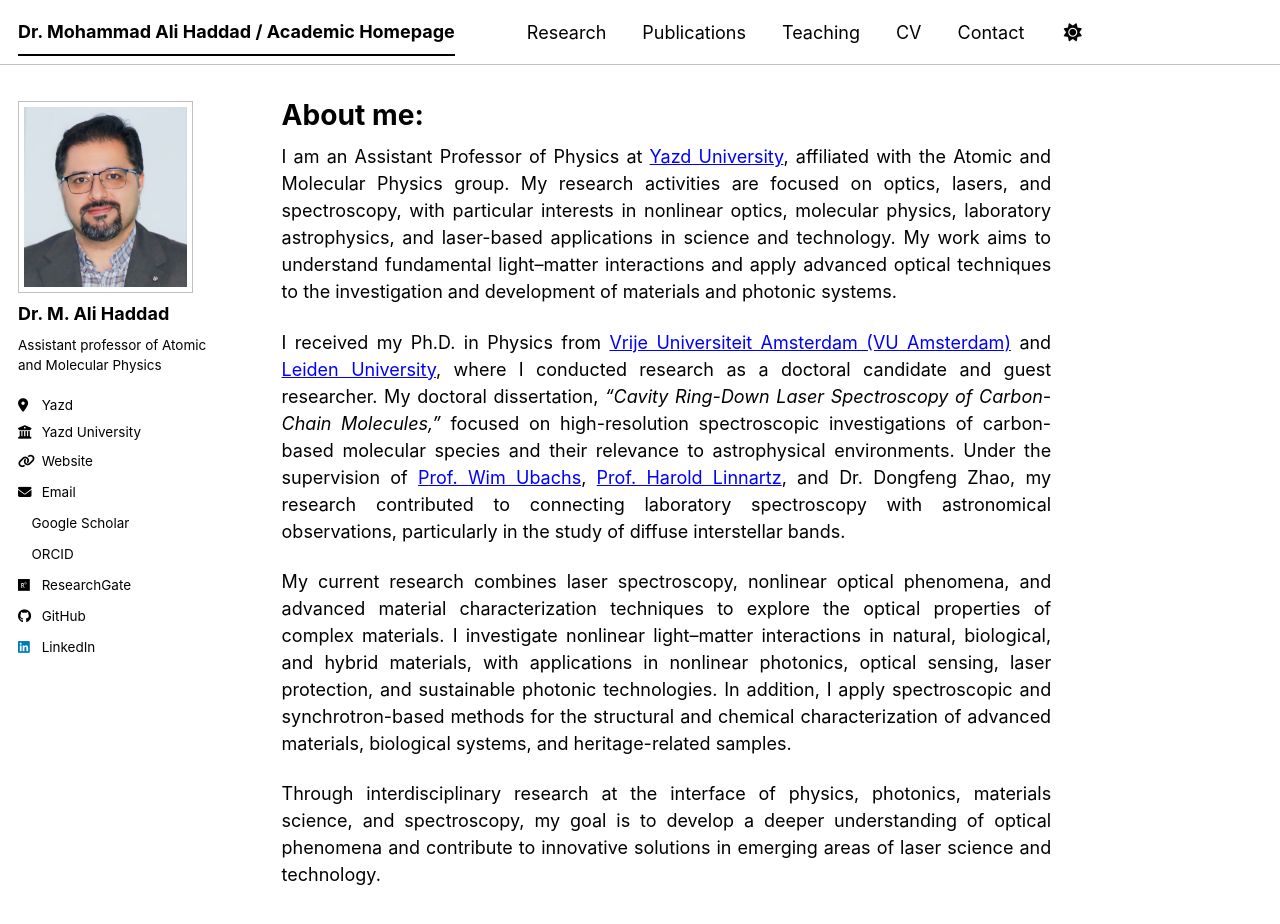
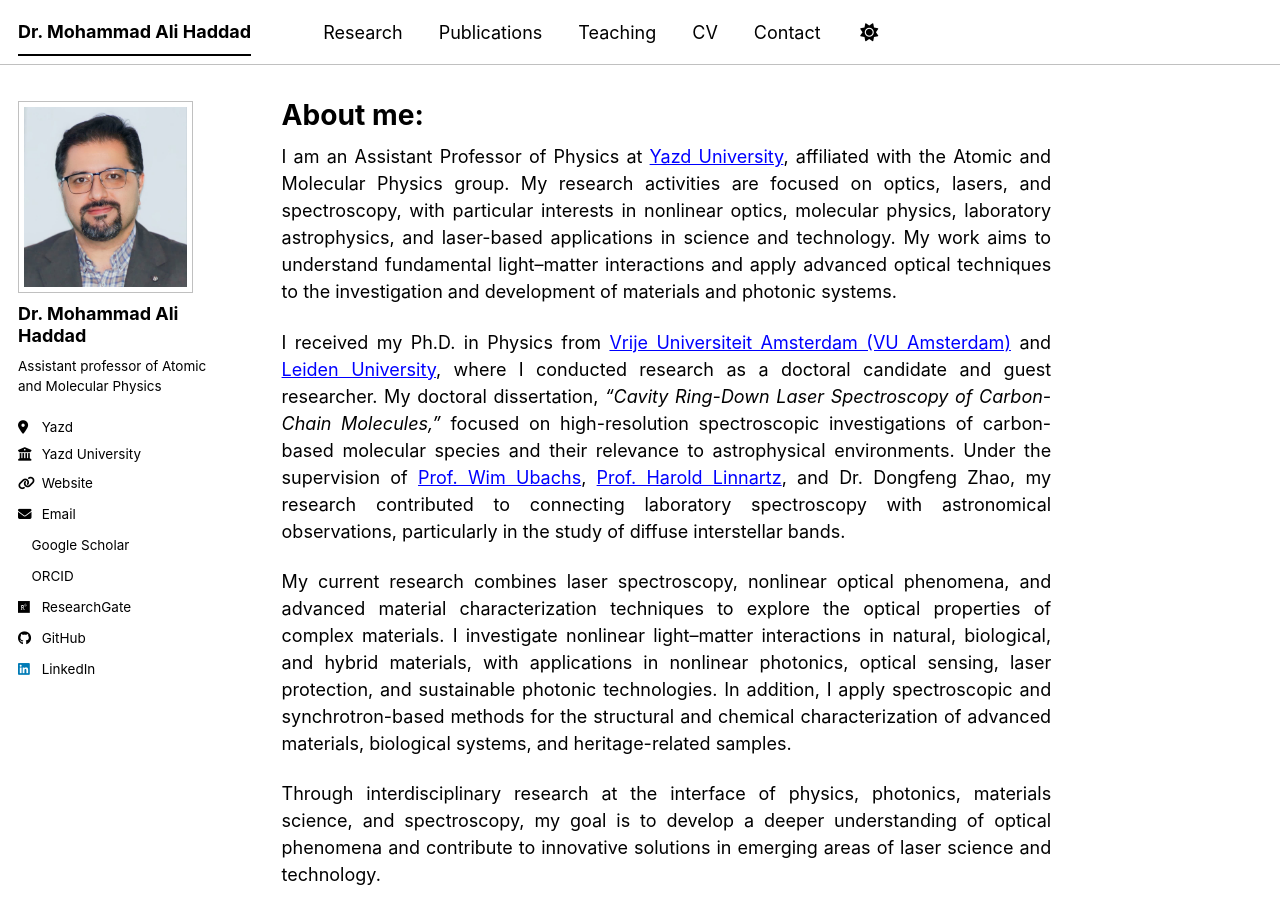
Before and after one commit to ma-haddad/ma-haddad.github.io, a Jekyll site: the page built from _pages/about.md, in a window 1280 px wide and 939 px high. Shown: the top 924 px of the window. Built offline with Jekyll 4.4.1, drawn with Linux system fonts in a browser that asks for light colours; a style sheet for code colours, icons or effects is not loaded.

Commit message:
Update _config.yml

```diff
--- a/_config.yml
+++ b/_config.yml
@@ -9,7 +9,7 @@
 # Basic Site Settings
 locale                   : "en-US"
 site_theme               : "contrast" # The available themes options are "default", "air", "sunrise", "mint", "dirt" and "contrast"
-title                    : "Dr. Mohammad Ali Haddad / Academic Homepage"
+title                    : "Dr. Mohammad Ali Haddad"
 title_separator          : "-"
 name                     : &name "Mohammad Ali Haddad"
 description              : &description "Assistant professor of Atomic and Molecular Physics"   # Update this with a general description of your site, this is the default if not overridden by a page
@@ -24,7 +24,7 @@ repository               : "ma-haddad.github.io"
 author:
   # Biographic information
   avatar             : "mypic.jpg"
-  name               : "Dr. M. Ali Haddad"
+  name               : "Dr. Mohammad Ali Haddad"
   pronouns           : #"Dr."
   bio                : "Assistant professor of Atomic and Molecular Physics"
   location           : "Yazd"
@@ -124,7 +124,7 @@ staticman:
       options:
         format           : "iso8601" # "iso8601" (default), "timestamp-seconds", "timestamp-milliseconds"
 atom_feed:
-  hide                   : true     # change to true to hide the RSS feed in the footer
+  hide                   : false     # change to true to hide the RSS feed in the footer
   path                   : # blank (default) uses feed.xml
 
 
```
